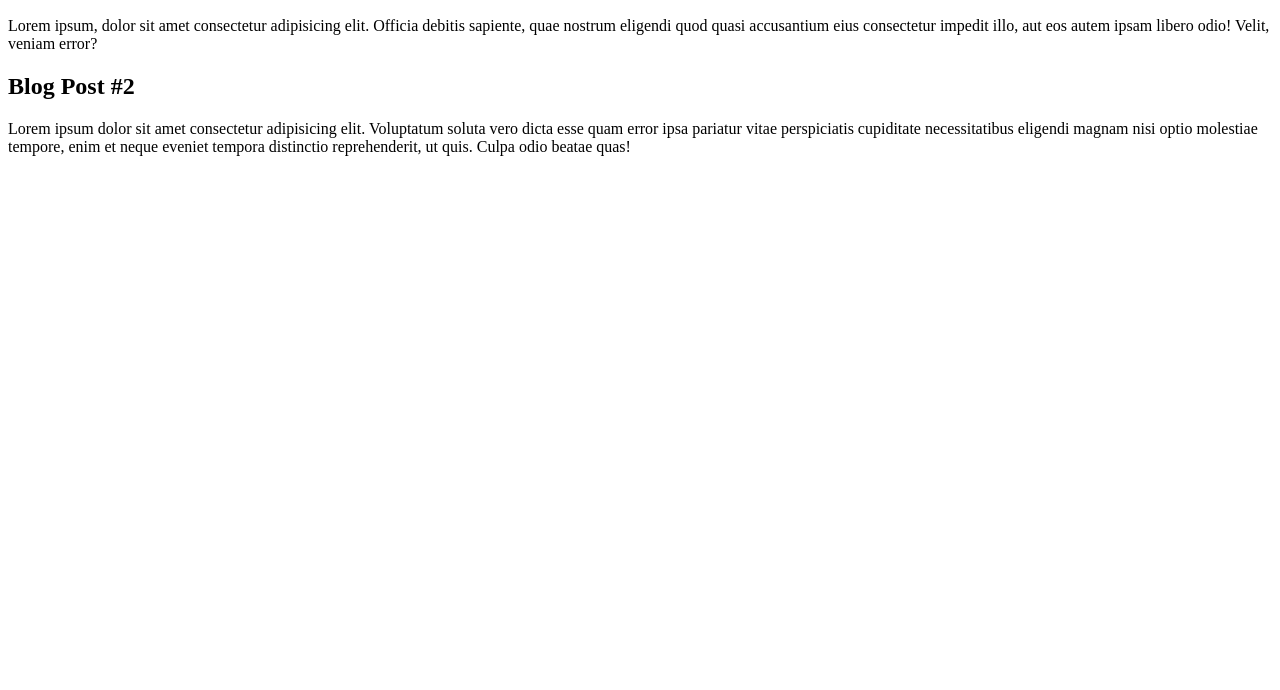
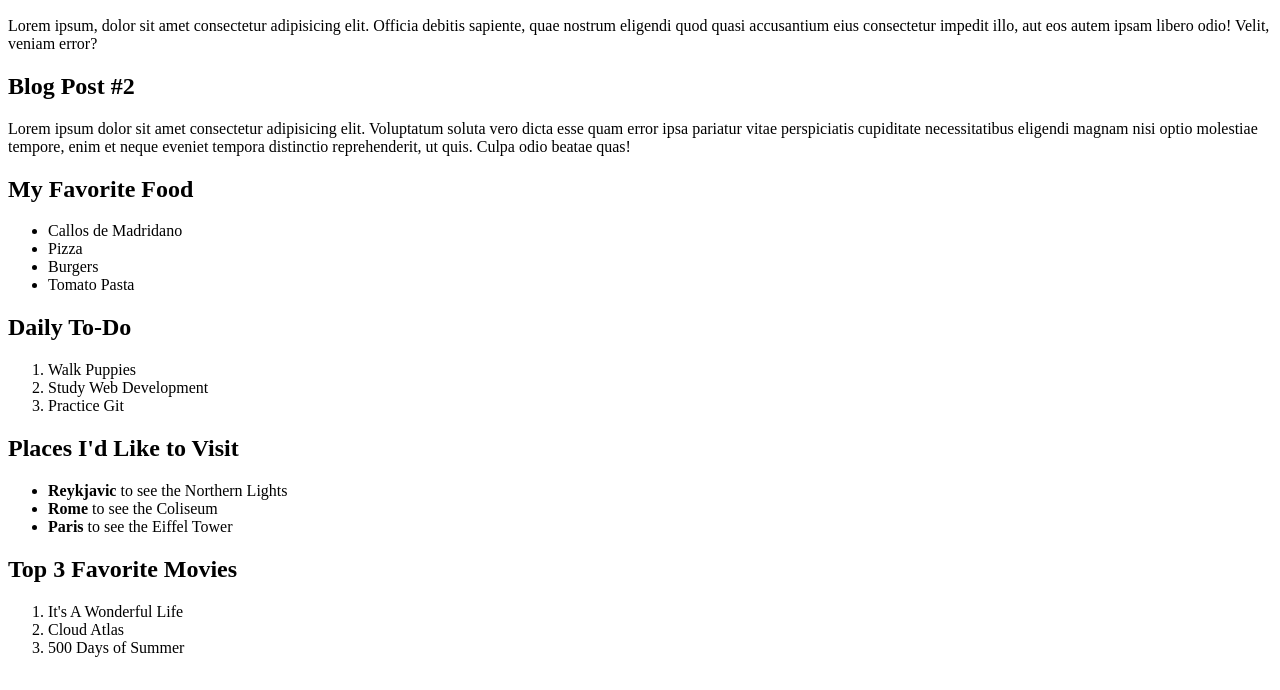
Before and after one commit to paolo-arroyo/git_test, a plain HTML site: page index.html in a window 1280 px wide. Shown: the part 110-800 px from the top of the page. Drawn offline with Linux system fonts and the light colour scheme.

Commit message:
Add lists to index.html

```diff
--- a/index.html
+++ b/index.html
@@ -10,5 +10,30 @@
         <p>Lorem ipsum, dolor sit amet consectetur adipisicing elit. Officia debitis sapiente, quae nostrum eligendi quod quasi accusantium eius consectetur impedit illo, aut eos autem ipsam libero odio! Velit, veniam error?</p>
         <h2>Blog Post #2</h2>
         <p>Lorem ipsum dolor sit amet consectetur adipisicing elit. Voluptatum soluta vero dicta esse quam error ipsa pariatur vitae perspiciatis cupiditate necessitatibus eligendi magnam nisi optio molestiae tempore, enim et neque eveniet tempora distinctio reprehenderit, ut quis. Culpa odio beatae quas!</p>
+        <h2>My Favorite Food</h2>
+        <ul>
+            <li>Callos de Madridano</li>
+            <li>Pizza</li>
+            <li>Burgers</li>
+            <li>Tomato Pasta</li>
+        </ul>
+        <h2>Daily To-Do</h2>
+        <ol>
+            <li>Walk Puppies</li>
+            <li>Study Web Development</li>
+            <li>Practice Git</li>
+        </ol>
+        <h2>Places I'd Like to Visit</h2>
+        <ul>
+            <li><strong>Reykjavic</strong> to see the Northern Lights</li>
+            <li><strong>Rome</strong> to see the Coliseum</li>
+            <li><strong>Paris</strong> to see the Eiffel Tower</li>
+        </ul>
+        <h2>Top 3 Favorite Movies</h2>
+        <ol>
+            <li>It's A Wonderful Life</li>
+            <li>Cloud Atlas</li>
+            <li>500 Days of Summer</li>
+        </ol>
     </body>
 </html>
```
